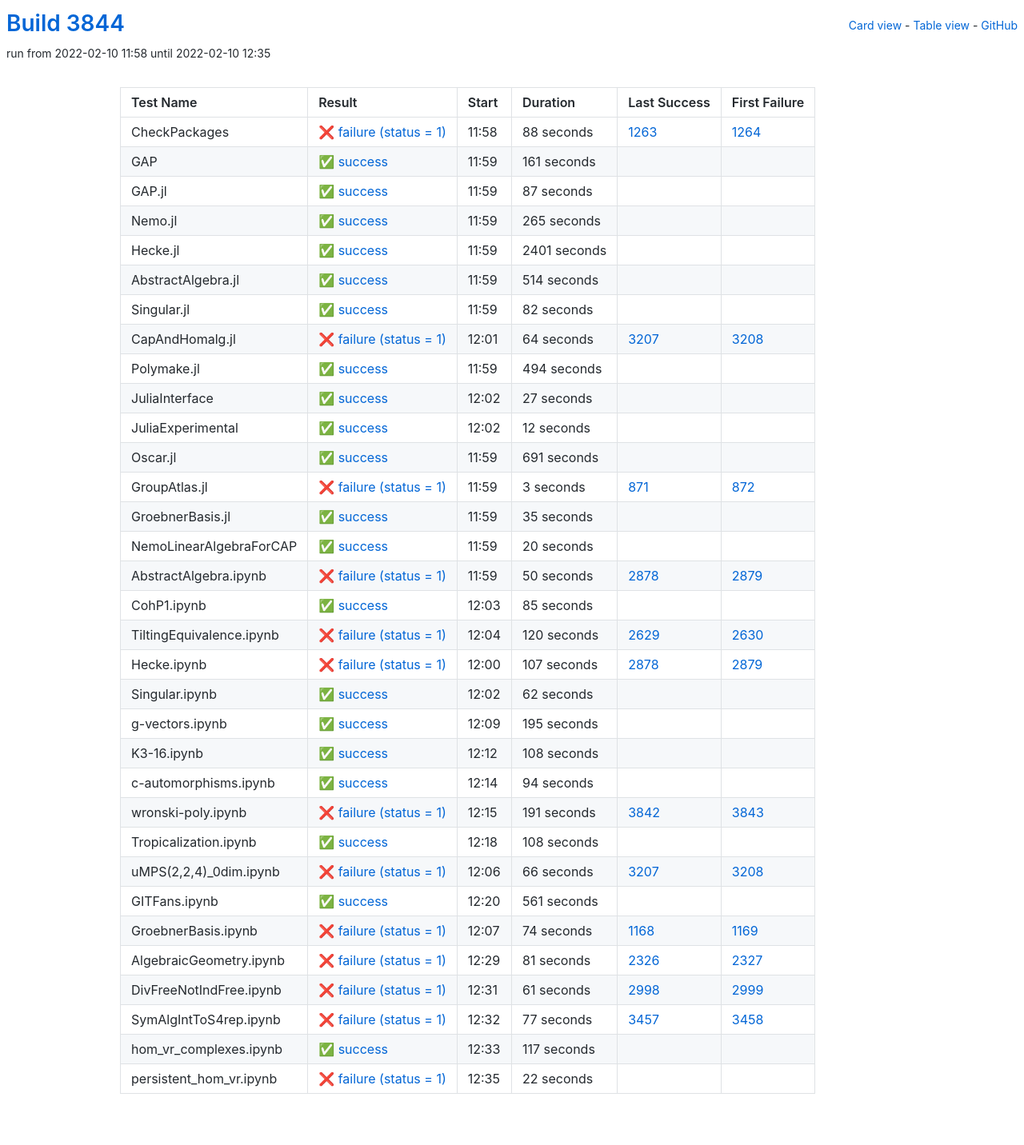
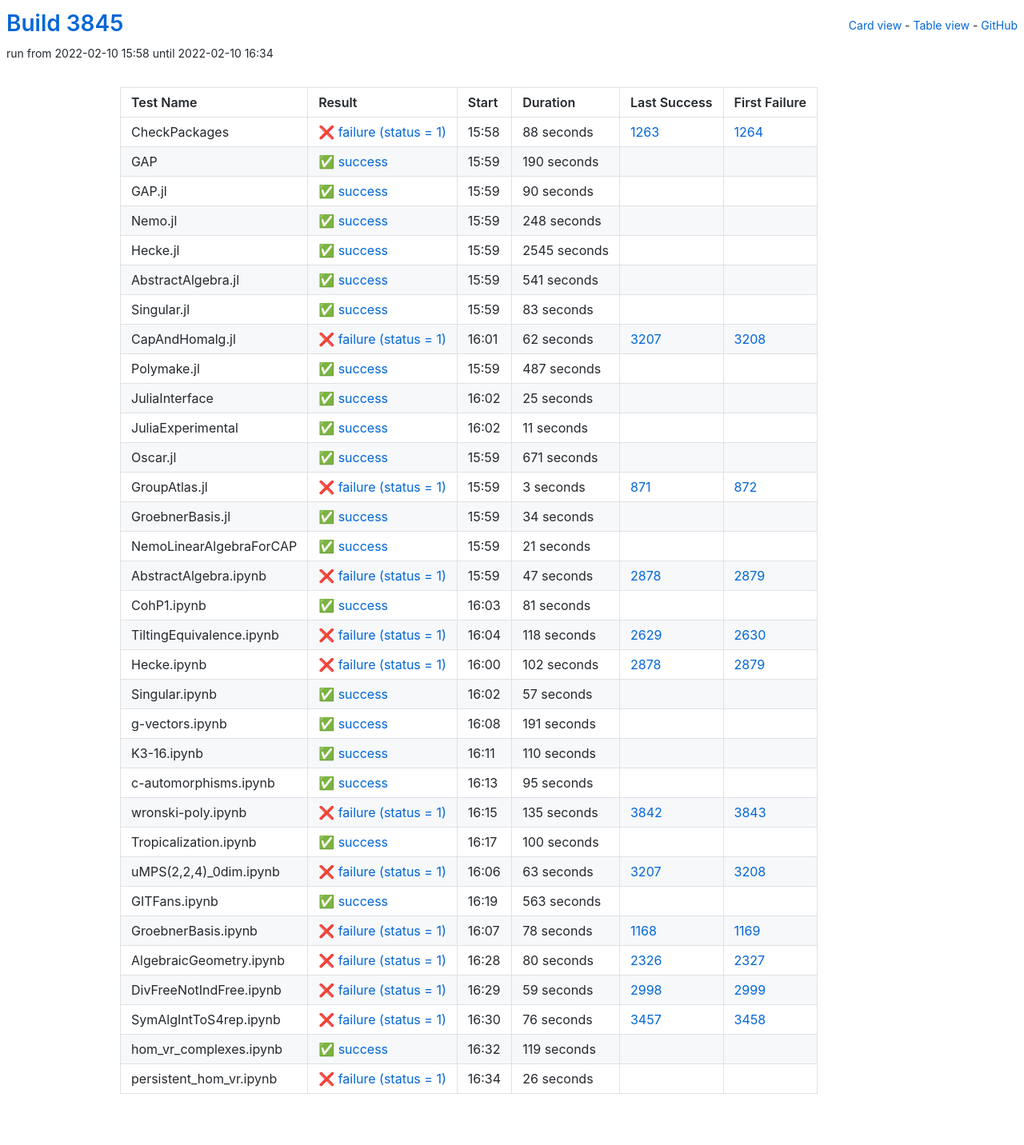
Before and after one commit to oscar-system/oscar-ci-status-stable, a Jekyll site: the page built from table.html, in a window 1280 px wide. Shown: the whole page at 80% size. Built offline with Jekyll 4.4.1, drawn with Linux system fonts in a browser that asks for light colours.

Commit message:
Build #3845

```diff
--- a/_data/ci.yml
+++ b/_data/ci.yml
@@ -1,6 +1,6 @@
 ---
-build: 3844
-build_url: https://oscarci.mathematik.uni-kl.de/job/oscar-stable/3844/
+build: 3845
+build_url: https://oscarci.mathematik.uni-kl.de/job/oscar-stable/3845/
 job: oscar-stable
 organization: oscar-system
 repo: oscar-ci-status-stable
@@ -8,8 +8,8 @@ repourl: https://github.com/oscar-system/oscar-ci-status-stable
 tests:
 - name: CheckPackages
   id: checkpackages
-  log: https://oscarci.mathematik.uni-kl.de/job/oscar-stable/3844/artifact/logs/build-3844/CheckPackages.log
-  start: 2022-02-10 11:58
+  log: https://oscarci.mathematik.uni-kl.de/job/oscar-stable/3845/artifact/logs/build-3845/CheckPackages.log
+  start: 2022-02-10 15:58
   success: false
   exitcode: 1
   status: failure
@@ -20,140 +20,140 @@ tests:
   first_failure_url: https://oscarci.mathematik.uni-kl.de/job/oscar-stable/1264/
 - name: GAP
   id: gap
-  log: https://oscarci.mathematik.uni-kl.de/job/oscar-stable/3844/artifact/logs/build-3844/GAP.log
-  start: 2022-02-10 11:59
+  log: https://oscarci.mathematik.uni-kl.de/job/oscar-stable/3845/artifact/logs/build-3845/GAP.log
+  start: 2022-02-10 15:59
   success: true
   exitcode: 0
   status: success
-  duration: 161
+  duration: 190
   last_success: false
   last_success_url:
   first_failure: false
   first_failure_url:
 - name: GAP.jl
   id: gap-jl
-  log: https://oscarci.mathematik.uni-kl.de/job/oscar-stable/3844/artifact/logs/build-3844/GAP.jl.log
-  start: 2022-02-10 11:59
+  log: https://oscarci.mathematik.uni-kl.de/job/oscar-stable/3845/artifact/logs/build-3845/GAP.jl.log
+  start: 2022-02-10 15:59
   success: true
   exitcode: 0
   status: success
-  duration: 87
+  duration: 90
   last_success: false
   last_success_url:
   first_failure: false
   first_failure_url:
 - name: Nemo.jl
   id: nemo-jl
-  log: https://oscarci.mathematik.uni-kl.de/job/oscar-stable/3844/artifact/logs/build-3844/Nemo.jl.log
-  start: 2022-02-10 11:59
+  log: https://oscarci.mathematik.uni-kl.de/job/oscar-stable/3845/artifact/logs/build-3845/Nemo.jl.log
+  start: 2022-02-10 15:59
   success: true
   exitcode: 0
   status: success
-  duration: 265
+  duration: 248
   last_success: false
   last_success_url:
   first_failure: false
   first_failure_url:
 - name: Hecke.jl
   id: hecke-jl
-  log: https://oscarci.mathematik.uni-kl.de/job/oscar-stable/3844/artifact/logs/build-3844/Hecke.jl.log
-  start: 2022-02-10 11:59
+  log: https://oscarci.mathematik.uni-kl.de/job/oscar-stable/3845/artifact/logs/build-3845/Hecke.jl.log
+  start: 2022-02-10 15:59
   success: true
   exitcode: 0
   status: success
-  duration: 2401
+  duration: 2545
   last_success: false
   last_success_url:
   first_failure: false
   first_failure_url:
 - name: AbstractAlgebra.jl
   id: abstractalgebra-jl
-  log: https://oscarci.mathematik.uni-kl.de/job/oscar-stable/3844/artifact/logs/build-3844/AbstractAlgebra.jl.log
-  start: 2022-02-10 11:59
+  log: https://oscarci.mathematik.uni-kl.de/job/oscar-stable/3845/artifact/logs/build-3845/AbstractAlgebra.jl.log
+  start: 2022-02-10 15:59
   success: true
   exitcode: 0
   status: success
-  duration: 514
+  duration: 541
   last_success: false
   last_success_url:
   first_failure: false
   first_failure_url:
 - name: Singular.jl
   id: singular-jl
-  log: https://oscarci.mathematik.uni-kl.de/job/oscar-stable/3844/artifact/logs/build-3844/Singular.jl.log
-  start: 2022-02-10 11:59
+  log: https://oscarci.mathematik.uni-kl.de/job/oscar-stable/3845/artifact/logs/build-3845/Singular.jl.log
+  start: 2022-02-10 15:59
   success: true
   exitcode: 0
   status: success
-  duration: 82
+  duration: 83
   last_success: false
   last_success_url:
   first_failure: false
   first_failure_url:
 - name: CapAndHomalg.jl
   id: capandhomalg-jl
-  log: https://oscarci.mathematik.uni-kl.de/job/oscar-stable/3844/artifact/logs/build-3844/CapAndHomalg.jl.log
-  start: 2022-02-10 12:01
+  log: https://oscarci.mathematik.uni-kl.de/job/oscar-stable/3845/artifact/logs/build-3845/CapAndHomalg.jl.log
+  start: 2022-02-10 16:01
   success: false
   exitcode: 1
   status: failure
-  duration: 64
+  duration: 62
   last_success: 3207
   last_success_url: https://oscarci.mathematik.uni-kl.de/job/oscar-stable/3207/
   first_failure: 3208
   first_failure_url: https://oscarci.mathematik.uni-kl.de/job/oscar-stable/3208/
 - name: Polymake.jl
   id: polymake-jl
-  log: https://oscarci.mathematik.uni-kl.de/job/oscar-stable/3844/artifact/logs/build-3844/Polymake.jl.log
-  start: 2022-02-10 11:59
+  log: https://oscarci.mathematik.uni-kl.de/job/oscar-stable/3845/artifact/logs/build-3845/Polymake.jl.log
+  start: 2022-02-10 15:59
   success: true
   exitcode: 0
   status: success
-  duration: 494
+  duration: 487
   last_success: false
   last_success_url:
   first_failure: false
   first_failure_url:
 - name: JuliaInterface
   id: juliainterface
-  log: https://oscarci.mathematik.uni-kl.de/job/oscar-stable/3844/artifact/logs/build-3844/JuliaInterface.log
-  start: 2022-02-10 12:02
+  log: https://oscarci.mathematik.uni-kl.de/job/oscar-stable/3845/artifact/logs/build-3845/JuliaInterface.log
+  start: 2022-02-10 16:02
   success: true
   exitcode: 0
   status: success
-  duration: 27
+  duration: 25
   last_success: false
   last_success_url:
   first_failure: false
   first_failure_url:
 - name: JuliaExperimental
   id: juliaexperimental
-  log: https://oscarci.mathematik.uni-kl.de/job/oscar-stable/3844/artifact/logs/build-3844/JuliaExperimental.log
-  start: 2022-02-10 12:02
+  log: https://oscarci.mathematik.uni-kl.de/job/oscar-stable/3845/artifact/logs/build-3845/JuliaExperimental.log
+  start: 2022-02-10 16:02
   success: true
   exitcode: 0
   status: success
-  duration: 12
+  duration: 11
   last_success: false
   last_success_url:
   first_failure: false
   first_failure_url:
 - name: Oscar.jl
   id: oscar-jl
-  log: https://oscarci.mathematik.uni-kl.de/job/oscar-stable/3844/artifact/logs/build-3844/Oscar.jl.log
-  start: 2022-02-10 11:59
+  log: https://oscarci.mathematik.uni-kl.de/job/oscar-stable/3845/artifact/logs/build-3845/Oscar.jl.log
+  start: 2022-02-10 15:59
   success: true
   exitcode: 0
   status: success
-  duration: 691
+  duration: 671
   last_success: false
   last_success_url:
   first_failure: false
   first_failure_url:
 - name: GroupAtlas.jl
   id: groupatlas-jl
-  log: https://oscarci.mathematik.uni-kl.de/job/oscar-stable/3844/artifact/logs/build-3844/GroupAtlas.jl.log
-  start: 2022-02-10 11:59
+  log: https://oscarci.mathematik.uni-kl.de/job/oscar-stable/3845/artifact/logs/build-3845/GroupAtlas.jl.log
+  start: 2022-02-10 15:59
   success: false
   exitcode: 1
   status: failure
@@ -164,240 +164,240 @@ tests:
   first_failure_url: https://oscarci.mathematik.uni-kl.de/job/oscar-stable/872/
 - name: GroebnerBasis.jl
   id: groebnerbasis-jl
-  log: https://oscarci.mathematik.uni-kl.de/job/oscar-stable/3844/artifact/logs/build-3844/GroebnerBasis.jl.log
-  start: 2022-02-10 11:59
+  log: https://oscarci.mathematik.uni-kl.de/job/oscar-stable/3845/artifact/logs/build-3845/GroebnerBasis.jl.log
+  start: 2022-02-10 15:59
   success: true
   exitcode: 0
   status: success
-  duration: 35
+  duration: 34
   last_success: false
   last_success_url:
   first_failure: false
   first_failure_url:
 - name: NemoLinearAlgebraForCAP
   id: nemolinearalgebraforcap
-  log: https://oscarci.mathematik.uni-kl.de/job/oscar-stable/3844/artifact/logs/build-3844/NemoLinearAlgebraForCAP.log
-  start: 2022-02-10 11:59
+  log: https://oscarci.mathematik.uni-kl.de/job/oscar-stable/3845/artifact/logs/build-3845/NemoLinearAlgebraForCAP.log
+  start: 2022-02-10 15:59
   success: true
   exitcode: 0
   status: success
-  duration: 20
+  duration: 21
   last_success: false
   last_success_url:
   first_failure: false
   first_failure_url:
 - name: AbstractAlgebra.ipynb
   id: abstractalgebra-ipynb
-  log: https://oscarci.mathematik.uni-kl.de/job/oscar-stable/3844/artifact/logs/build-3844/AbstractAlgebra.ipynb.log
-  start: 2022-02-10 11:59
+  log: https://oscarci.mathematik.uni-kl.de/job/oscar-stable/3845/artifact/logs/build-3845/AbstractAlgebra.ipynb.log
+  start: 2022-02-10 15:59
   success: false
   exitcode: 1
   status: failure
-  duration: 50
+  duration: 47
   last_success: 2878
   last_success_url: https://oscarci.mathematik.uni-kl.de/job/oscar-stable/2878/
   first_failure: 2879
   first_failure_url: https://oscarci.mathematik.uni-kl.de/job/oscar-stable/2879/
 - name: CohP1.ipynb
   id: cohp1-ipynb
-  log: https://oscarci.mathematik.uni-kl.de/job/oscar-stable/3844/artifact/logs/build-3844/CohP1.ipynb.log
-  start: 2022-02-10 12:03
+  log: https://oscarci.mathematik.uni-kl.de/job/oscar-stable/3845/artifact/logs/build-3845/CohP1.ipynb.log
+  start: 2022-02-10 16:03
   success: true
   exitcode: 0
   status: success
-  duration: 85
+  duration: 81
   last_success: false
   last_success_url:
   first_failure: false
   first_failure_url:
 - name: TiltingEquivalence.ipynb
   id: tiltingequivalence-ipynb
-  log: https://oscarci.mathematik.uni-kl.de/job/oscar-stable/3844/artifact/logs/build-3844/TiltingEquivalence.ipynb.log
-  start: 2022-02-10 12:04
+  log: https://oscarci.mathematik.uni-kl.de/job/oscar-stable/3845/artifact/logs/build-3845/TiltingEquivalence.ipynb.log
+  start: 2022-02-10 16:04
   success: false
   exitcode: 1
   status: failure
-  duration: 120
+  duration: 118
   last_success: 2629
   last_success_url: https://oscarci.mathematik.uni-kl.de/job/oscar-stable/2629/
   first_failure: 2630
   first_failure_url: https://oscarci.mathematik.uni-kl.de/job/oscar-stable/2630/
 - name: Hecke.ipynb
   id: hecke-ipynb
-  log: https://oscarci.mathematik.uni-kl.de/job/oscar-stable/3844/artifact/logs/build-3844/Hecke.ipynb.log
-  start: 2022-02-10 12:00
+  log: https://oscarci.mathematik.uni-kl.de/job/oscar-stable/3845/artifact/logs/build-3845/Hecke.ipynb.log
+  start: 2022-02-10 16:00
   success: false
   exitcode: 1
   status: failure
-  duration: 107
+  duration: 102
   last_success: 2878
   last_success_url: https://oscarci.mathematik.uni-kl.de/job/oscar-stable/2878/
   first_failure: 2879
   first_failure_url: https://oscarci.mathematik.uni-kl.de/job/oscar-stable/2879/
 - name: Singular.ipynb
   id: singular-ipynb
-  log: https://oscarci.mathematik.uni-kl.de/job/oscar-stable/3844/artifact/logs/build-3844/Singular.ipynb.log
-  start: 2022-02-10 12:02
+  log: https://oscarci.mathematik.uni-kl.de/job/oscar-stable/3845/artifact/logs/build-3845/Singular.ipynb.log
+  start: 2022-02-10 16:02
   success: true
   exitcode: 0
   status: success
-  duration: 62
+  duration: 57
   last_success: false
   last_success_url:
   first_failure: false
   first_failure_url:
 - name: g-vectors.ipynb
   id: g-vectors-ipynb
-  log: https://oscarci.mathematik.uni-kl.de/job/oscar-stable/3844/artifact/logs/build-3844/g-vectors.ipynb.log
-  start: 2022-02-10 12:09
+  log: https://oscarci.mathematik.uni-kl.de/job/oscar-stable/3845/artifact/logs/build-3845/g-vectors.ipynb.log
+  start: 2022-02-10 16:08
   success: true
   exitcode: 0
   status: success
-  duration: 195
+  duration: 191
   last_success: false
   last_success_url:
   first_failure: false
   first_failure_url:
 - name: K3-16.ipynb
   id: k3-16-ipynb
-  log: https://oscarci.mathematik.uni-kl.de/job/oscar-stable/3844/artifact/logs/build-3844/K3-16.ipynb.log
-  start: 2022-02-10 12:12
+  log: https://oscarci.mathematik.uni-kl.de/job/oscar-stable/3845/artifact/logs/build-3845/K3-16.ipynb.log
+  start: 2022-02-10 16:11
   success: true
   exitcode: 0
   status: success
-  duration: 108
+  duration: 110
   last_success: false
   last_success_url:
   first_failure: false
   first_failure_url:
 - name: c-automorphisms.ipynb
   id: c-automorphisms-ipynb
-  log: https://oscarci.mathematik.uni-kl.de/job/oscar-stable/3844/artifact/logs/build-3844/c-automorphisms.ipynb.log
-  start: 2022-02-10 12:14
+  log: https://oscarci.mathematik.uni-kl.de/job/oscar-stable/3845/artifact/logs/build-3845/c-automorphisms.ipynb.log
+  start: 2022-02-10 16:13
   success: true
   exitcode: 0
   status: success
-  duration: 94
+  duration: 95
   last_success: false
   last_success_url:
   first_failure: false
   first_failure_url:
 - name: wronski-poly.ipynb
   id: wronski-poly-ipynb
-  log: https://oscarci.mathematik.uni-kl.de/job/oscar-stable/3844/artifact/logs/build-3844/wronski-poly.ipynb.log
-  start: 2022-02-10 12:15
+  log: https://oscarci.mathematik.uni-kl.de/job/oscar-stable/3845/artifact/logs/build-3845/wronski-poly.ipynb.log
+  start: 2022-02-10 16:15
   success: false
   exitcode: 1
   status: failure
-  duration: 191
+  duration: 135
   last_success: 3842
   last_success_url: https://oscarci.mathematik.uni-kl.de/job/oscar-stable/3842/
   first_failure: 3843
   first_failure_url: https://oscarci.mathematik.uni-kl.de/job/oscar-stable/3843/
 - name: Tropicalization.ipynb
   id: tropicalization-ipynb
-  log: https://oscarci.mathematik.uni-kl.de/job/oscar-stable/3844/artifact/logs/build-3844/Tropicalization.ipynb.log
-  start: 2022-02-10 12:18
+  log: https://oscarci.mathematik.uni-kl.de/job/oscar-stable/3845/artifact/logs/build-3845/Tropicalization.ipynb.log
+  start: 2022-02-10 16:17
   success: true
   exitcode: 0
   status: success
-  duration: 108
+  duration: 100
   last_success: false
   last_success_url:
   first_failure: false
   first_failure_url:
 - name: uMPS(2,2,4)_0dim.ipynb
   id: umps-2-2-4-0dim-ipynb
-  log: https://oscarci.mathematik.uni-kl.de/job/oscar-stable/3844/artifact/logs/build-3844/uMPS-2-2-4-_0dim.ipynb.log
-  start: 2022-02-10 12:06
+  log: https://oscarci.mathematik.uni-kl.de/job/oscar-stable/3845/artifact/logs/build-3845/uMPS-2-2-4-_0dim.ipynb.log
+  start: 2022-02-10 16:06
   success: false
   exitcode: 1
   status: failure
-  duration: 66
+  duration: 63
   last_success: 3207
   last_success_url: https://oscarci.mathematik.uni-kl.de/job/oscar-stable/3207/
   first_failure: 3208
   first_failure_url: https://oscarci.mathematik.uni-kl.de/job/oscar-stable/3208/
 - name: GITFans.ipynb
   id: gitfans-ipynb
-  log: https://oscarci.mathematik.uni-kl.de/job/oscar-stable/3844/artifact/logs/build-3844/GITFans.ipynb.log
-  start: 2022-02-10 12:20
+  log: https://oscarci.mathematik.uni-kl.de/job/oscar-stable/3845/artifact/logs/build-3845/GITFans.ipynb.log
+  start: 2022-02-10 16:19
   success: true
   exitcode: 0
   status: success
-  duration: 561
+  duration: 563
   last_success: false
   last_success_url:
   first_failure: false
   first_failure_url:
 - name: GroebnerBasis.ipynb
   id: groebnerbasis-ipynb
-  log: https://oscarci.mathematik.uni-kl.de/job/oscar-stable/3844/artifact/logs/build-3844/GroebnerBasis.ipynb.log
-  start: 2022-02-10 12:07
+  log: https://oscarci.mathematik.uni-kl.de/job/oscar-stable/3845/artifact/logs/build-3845/GroebnerBasis.ipynb.log
+  start: 2022-02-10 16:07
   success: false
   exitcode: 1
   status: failure
-  duration: 74
+  duration: 78
   last_success: 1168
   last_success_url: https://oscarci.mathematik.uni-kl.de/job/oscar-stable/1168/
   first_failure: 1169
   first_failure_url: https://oscarci.mathematik.uni-kl.de/job/oscar-stable/1169/
 - name: AlgebraicGeometry.ipynb
   id: algebraicgeometry-ipynb
-  log: https://oscarci.mathematik.uni-kl.de/job/oscar-stable/3844/artifact/logs/build-3844/AlgebraicGeometry.ipynb.log
-  start: 2022-02-10 12:29
+  log: https://oscarci.mathematik.uni-kl.de/job/oscar-stable/3845/artifact/logs/build-3845/AlgebraicGeometry.ipynb.log
+  start: 2022-02-10 16:28
   success: false
   exitcode: 1
   status: failure
-  duration: 81
+  duration: 80
   last_success: 2326
   last_success_url: https://oscarci.mathematik.uni-kl.de/job/oscar-stable/2326/
   first_failure: 2327
   first_failure_url: https://oscarci.mathematik.uni-kl.de/job/oscar-stable/2327/
 - name: DivFreeNotIndFree.ipynb
   id: divfreenotindfree-ipynb
-  log: https://oscarci.mathematik.uni-kl.de/job/oscar-stable/3844/artifact/logs/build-3844/DivFreeNotIndFree.ipynb.log
-  start: 2022-02-10 12:31
+  log: https://oscarci.mathematik.uni-kl.de/job/oscar-stable/3845/artifact/logs/build-3845/DivFreeNotIndFree.ipynb.log
+  start: 2022-02-10 16:29
   success: false
   exitcode: 1
   status: failure
-  duration: 61
+  duration: 59
   last_success: 2998
   last_success_url: https://oscarci.mathematik.uni-kl.de/job/oscar-stable/2998/
   first_failure: 2999
   first_failure_url: https://oscarci.mathematik.uni-kl.de/job/oscar-stable/2999/
 - name: SymAlgIntToS4rep.ipynb
   id: symalginttos4rep-ipynb
-  log: https://oscarci.mathematik.uni-kl.de/job/oscar-stable/3844/artifact/logs/build-3844/SymAlgIntToS4rep.ipynb.log
-  start: 2022-02-10 12:32
+  log: https://oscarci.mathematik.uni-kl.de/job/oscar-stable/3845/artifact/logs/build-3845/SymAlgIntToS4rep.ipynb.log
+  start: 2022-02-10 16:30
   success: false
   exitcode: 1
   status: failure
-  duration: 77
+  duration: 76
   last_success: 3457
   last_success_url: https://oscarci.mathematik.uni-kl.de/job/oscar-stable/3457/
   first_failure: 3458
   first_failure_url: https://oscarci.mathematik.uni-kl.de/job/oscar-stable/3458/
 - name: hom_vr_complexes.ipynb
   id: hom-vr-complexes-ipynb
-  log: https://oscarci.mathematik.uni-kl.de/job/oscar-stable/3844/artifact/logs/build-3844/hom_vr_complexes.ipynb.log
-  start: 2022-02-10 12:33
+  log: https://oscarci.mathematik.uni-kl.de/job/oscar-stable/3845/artifact/logs/build-3845/hom_vr_complexes.ipynb.log
+  start: 2022-02-10 16:32
   success: true
   exitcode: 0
   status: success
-  duration: 117
+  duration: 119
   last_success: false
   last_success_url:
   first_failure: false
   first_failure_url:
 - name: persistent_hom_vr.ipynb
   id: persistent-hom-vr-ipynb
-  log: https://oscarci.mathematik.uni-kl.de/job/oscar-stable/3844/artifact/logs/build-3844/persistent_hom_vr.ipynb.log
-  start: 2022-02-10 12:35
+  log: https://oscarci.mathematik.uni-kl.de/job/oscar-stable/3845/artifact/logs/build-3845/persistent_hom_vr.ipynb.log
+  start: 2022-02-10 16:34
   success: false
   exitcode: 1
   status: failure
-  duration: 22
+  duration: 26
   last_success: false
   last_success_url:
   first_failure: false
```
Also changed, not shown: README.md.
